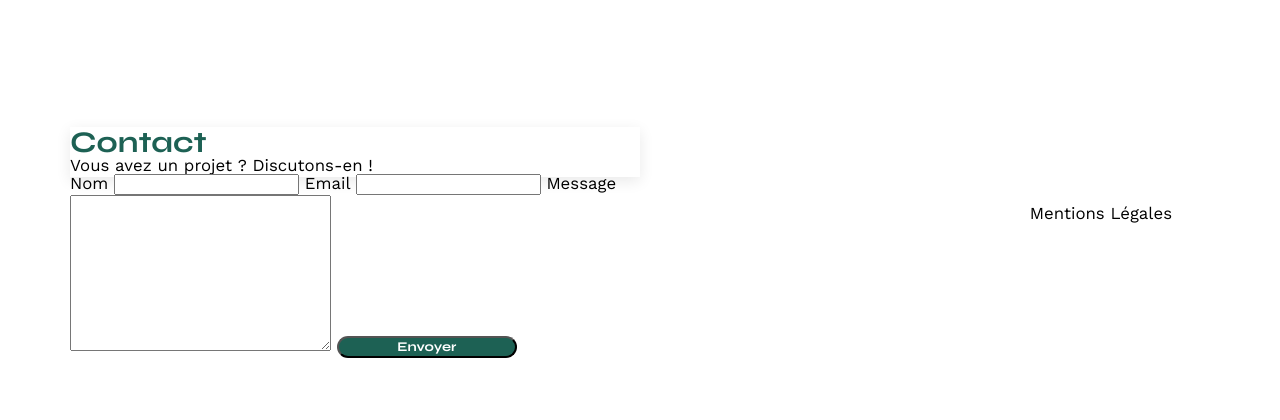
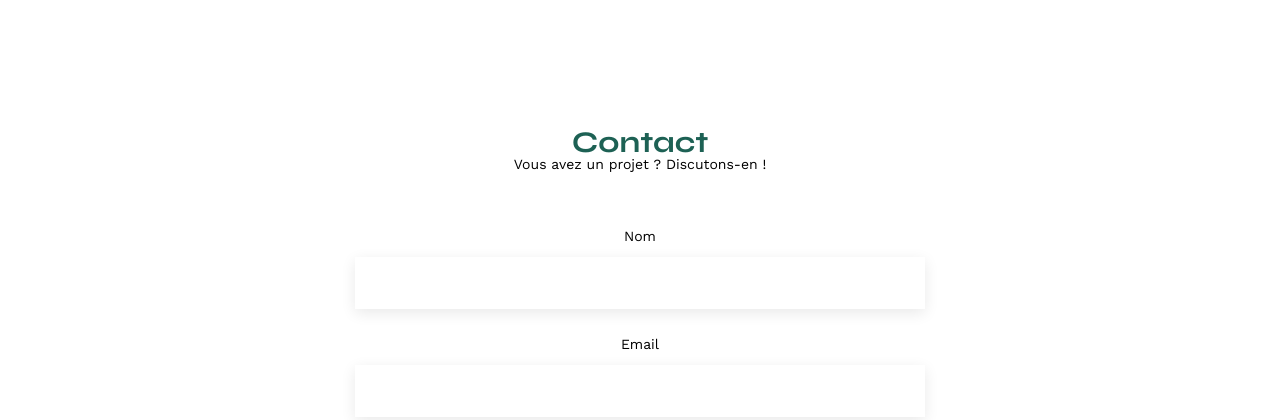
Before and after one commit to launois13/P6_Portfolio_SB, a plain HTML site: page FrontEnd/index.html in a window 1280 px wide. Shown: the part 569-989 px from the top of the page. Before the commit the page ends 953 px from the top, so only its background shows below. Drawn offline with nearby package versions, Linux system fonts and the light colour scheme; no server answers.

Commit message:
etape 1.2

```diff
--- a/FrontEnd/assets/style.css
+++ b/FrontEnd/assets/style.css
@@ -52,7 +52,6 @@ body {
 	margin:auto;
 	font-family: 'Work Sans' ;
 	font-size: 14px;
-	overflow: hidden;
 }
 
 header {
@@ -77,7 +76,6 @@ h1 > span {
 	font-family: 'Work Sans';
 	font-size:10px;
 	letter-spacing: 0.1em;
-;
 }
 
 h2{
@@ -199,7 +197,7 @@ li:hover {
 
 #contact, #login {
 	width: 50%;
-margin: auto;
+	margin: auto;
 }
 #contact, #login > * {
 	text-align: center;
@@ -208,23 +206,23 @@ margin: auto;
 #contact, #login h2{
 	margin-bottom: 20px;
 }
-#contact, #login form {
-	text-align: left;
+#contact form, #login form {
+	text-align: center;
 	margin-top:30px;
 	display: flex;
 	flex-direction: column;
 }
 
-#contact, #login input {
+#contact input, #login input {
 	height: 50px;
 	font-size: 1.2em;
 	border: none;
 	box-shadow: 0px 4px 14px rgba(0, 0, 0, 0.09);
 }
-#contact, #login label {
+#contact label, #login label {
 	margin: 2em 0 1em 0;
 }
-#contact, #login textarea {
+#contact textarea {
 	border: none;
 	box-shadow: 0px 4px 14px rgba(0, 0, 0, 0.09);
 }
```
